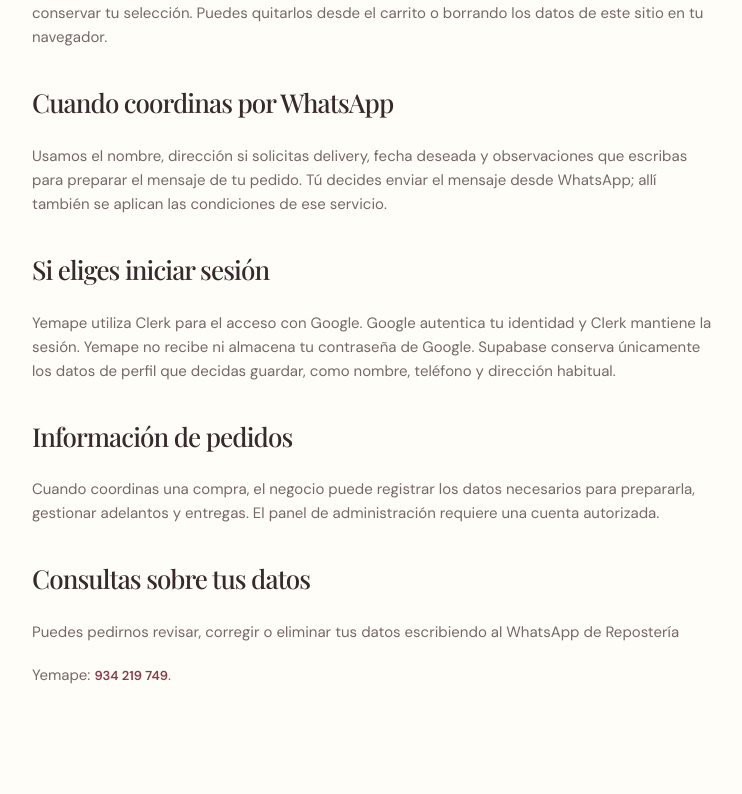
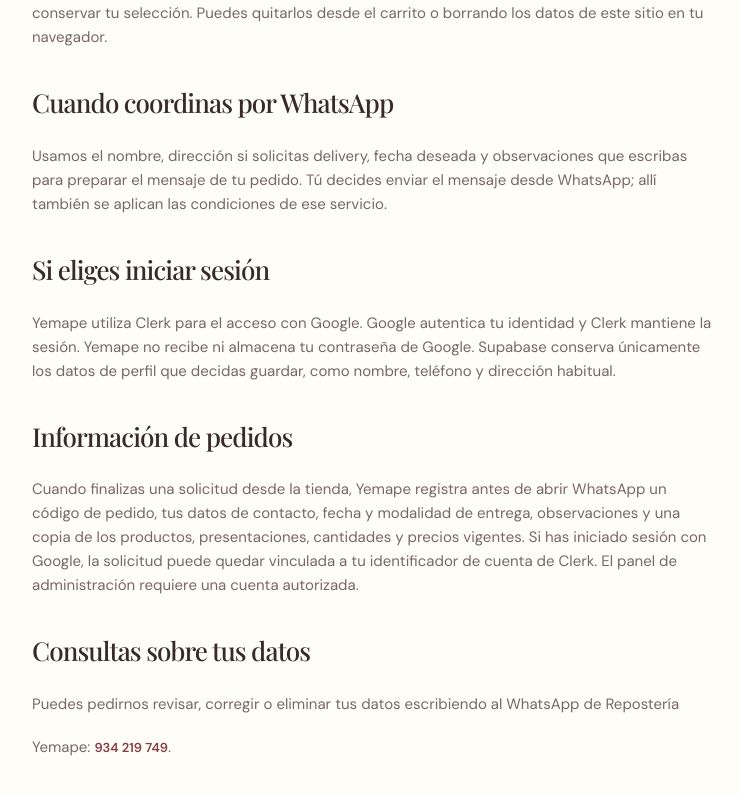
Before and after one commit to jhussepy/ADMINISTRACION-DE-POSTRES, a Next.js app: page /privacidad in a window 1280 px wide. Shown: the part 452-1246 px from the top of the page, without its empty margins (268-1010 px from the left). Built offline with nearby package versions, Linux system fonts and the light colour scheme; no server answers; a web font is replaced by a local one.

Commit message:
Actualiza privacidad para pedidos automáticos

```diff
--- a/app/privacidad/page.tsx
+++ b/app/privacidad/page.tsx
@@ -35,9 +35,13 @@
 
         <h2>Información de pedidos</h2>
         <p>
-          Cuando coordinas una compra, el negocio puede registrar los datos
-          necesarios para prepararla, gestionar adelantos y entregas. El panel
-          de administración requiere una cuenta autorizada.
+          Cuando finalizas una solicitud desde la tienda, Yemape registra antes
+          de abrir WhatsApp un código de pedido, tus datos de contacto, fecha y
+          modalidad de entrega, observaciones y una copia de los productos,
+          presentaciones, cantidades y precios vigentes. Si has iniciado sesión
+          con Google, la solicitud puede quedar vinculada a tu identificador de
+          cuenta de Clerk. El panel de administración requiere una cuenta
+          autorizada.
         </p>
 
         <h2>Consultas sobre tus datos</h2>
```
